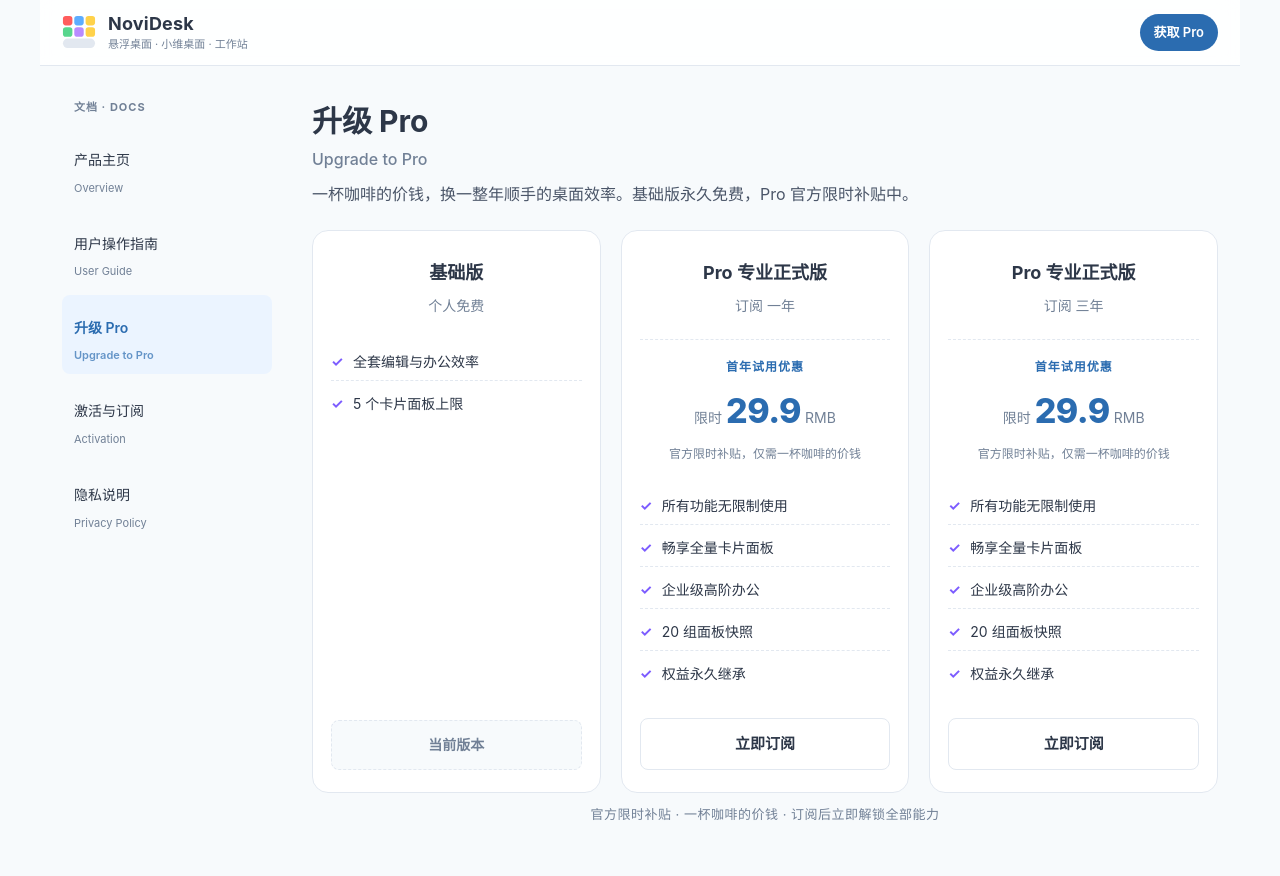
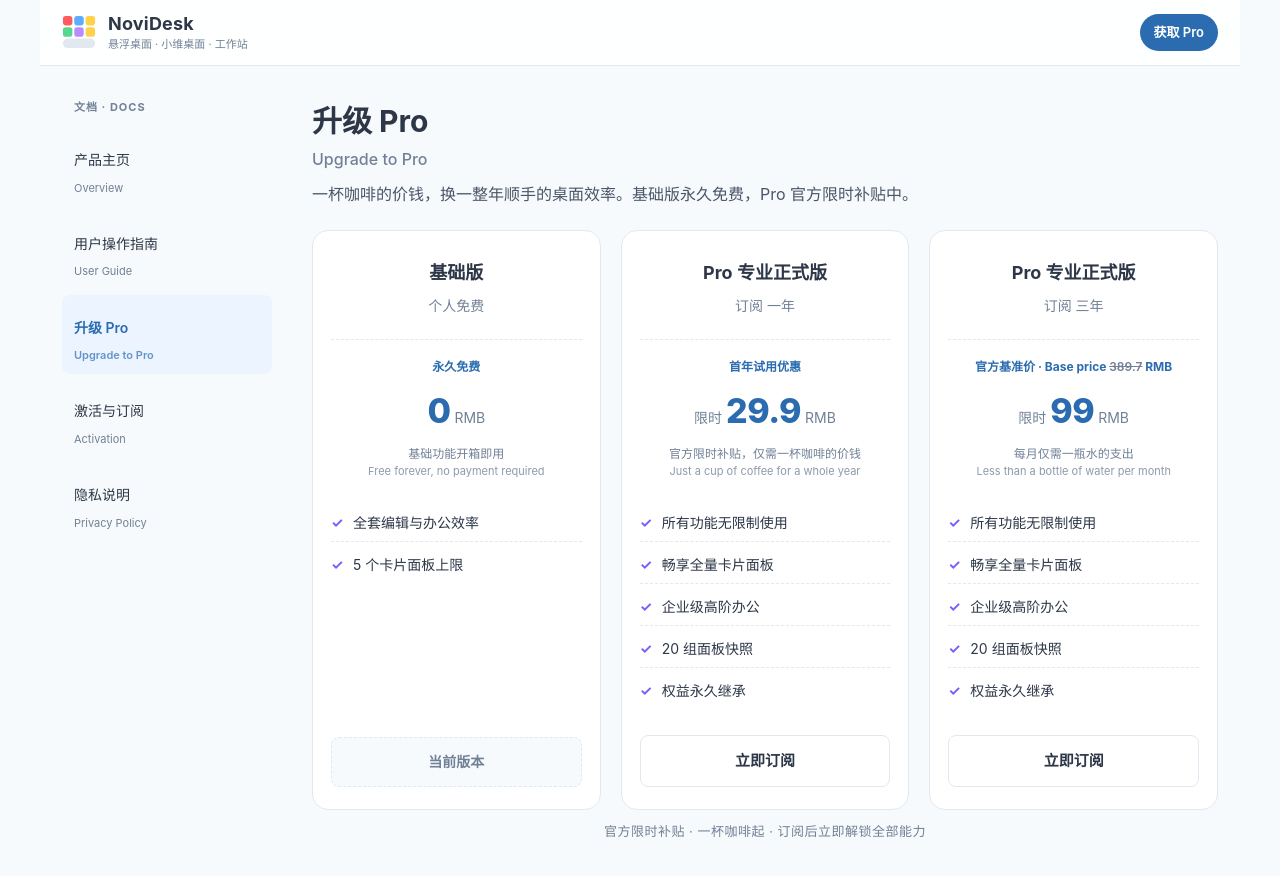
Before and after one commit to tech-littlesoft/NoviDesk, a Jekyll site: the page built from buy.md, in a window 1280 px wide and 900 px high. Shown: the top 876 px of the window. Built offline with Jekyll 4.4.1, drawn with Linux system fonts in a browser that asks for light colours.

Commit message:
buy页面完善

```diff
--- a/assets/css/style.css
+++ b/assets/css/style.css
@@ -149,10 +149,12 @@ body.wide-page .site-footer { max-width:1200px; }
 .pricing-card h3 { margin:0 0 6px; font-size:18px; color:var(--ink); font-weight:700; }
 .pricing-card .period { margin:0 0 20px; font-size:14px; color:var(--muted); }
 .pricing-card .price { margin:0 0 20px; padding-top:16px; border-top:1px dashed var(--line); }
-.pricing-card .price-tag { display:block; font-size:12px; font-weight:700; letter-spacing:1px; color:var(--brand); }
+.pricing-card .price-tag { display:block; min-height:18px; font-size:12px; font-weight:700; color:var(--brand); }
+.pricing-card .price-tag s { color:var(--muted); font-weight:600; }
 .pricing-card .price-num { display:block; margin-top:4px; font-size:14px; color:var(--muted); }
 .pricing-card .price-num b { font-size:34px; font-weight:800; color:var(--brand); letter-spacing:-.5px; }
-.pricing-card .price-note { display:block; margin-top:4px; font-size:12px; color:var(--muted); line-height:1.6; }
+.pricing-card .price-note { display:block; min-height:36px; margin-top:4px; font-size:12px; color:var(--muted); line-height:1.6; }
+.pricing-card .price-note-en { display:block; font-size:11px; line-height:1.5; opacity:.8; }
 .pricing-card .features { list-style:none; padding:0; margin:0 0 22px; font-size:14px; color:var(--ink); text-align:left; flex:1; }
 .pricing-card .features li { display:flex; align-items:flex-start; gap:8px; padding:8px 0; border-bottom:1px dashed var(--line); line-height:1.5; }
 .pricing-card .features li:last-child { border-bottom:none; }
@@ -164,8 +166,10 @@ body.wide-page .site-footer { max-width:1200px; }
 .pricing-card .btn-current { display:block; padding:12px 22px; border-radius:8px; background:var(--bg); color:var(--muted); font-size:14px; font-weight:600; border:1px dashed var(--line); margin-top:auto; }
 .cta-note { margin:4px 0 0; text-align:center; font-size:13px; color:var(--muted); letter-spacing:.5px; }
 
-@media (max-width:760px){
-  .pricing-grid { grid-template-columns:1fr; gap:14px; }
+/* 侧栏占位后三列卡片会挤到 ~200px，"官方基准价"行会折行，故在此宽度下改为单列 */
+@media (max-width:1100px){
+  .pricing-grid { grid-template-columns:1fr; gap:14px; max-width:420px; margin:22px 0 10px; }
+  .cta-note { text-align:left; }
 }
 
 /* ===== FAQ cards (activate page) ===== */
--- a/buy.md
+++ b/buy.md
@@ -13,6 +13,13 @@ wide: true
   <div class="pricing-card">
     <h3>基础版</h3>
     <p class="period">个人免费</p>
+
+    <div class="price">
+      <span class="price-tag">永久免费</span>
+      <span class="price-num"><b>0</b> RMB</span>
+      <span class="price-note">基础功能开箱即用<span class="price-note-en">Free forever, no payment required</span></span>
+    </div>
+
     <ul class="features">
       <li>全套编辑与办公效率</li>
       <li>5 个卡片面板上限</li>
@@ -27,7 +34,7 @@ wide: true
     <div class="price">
       <span class="price-tag">首年试用优惠</span>
       <span class="price-num">限时 <b>29.9</b> RMB</span>
-      <span class="price-note">官方限时补贴，仅需一杯咖啡的价钱</span>
+      <span class="price-note">官方限时补贴，仅需一杯咖啡的价钱<span class="price-note-en">Just a cup of coffee for a whole year</span></span>
     </div>
 
     <ul class="features">
@@ -45,9 +52,9 @@ wide: true
     <p class="period">订阅 三年</p>
 
     <div class="price">
-      <span class="price-tag">首年试用优惠</span>
-      <span class="price-num">限时 <b>29.9</b> RMB</span>
-      <span class="price-note">官方限时补贴，仅需一杯咖啡的价钱</span>
+      <span class="price-tag">官方基准价 · Base price <s>389.7</s> RMB</span>
+      <span class="price-num">限时 <b>99</b> RMB</span>
+      <span class="price-note">每月仅需一瓶水的支出<span class="price-note-en">Less than a bottle of water per month</span></span>
     </div>
 
     <ul class="features">
@@ -61,4 +68,4 @@ wide: true
   </div>
 </div>
 
-<p class="cta-note">官方限时补贴 · 一杯咖啡的价钱 · 订阅后立即解锁全部能力</p>
+<p class="cta-note">官方限时补贴 · 一杯咖啡起 · 订阅后立即解锁全部能力</p>
```
